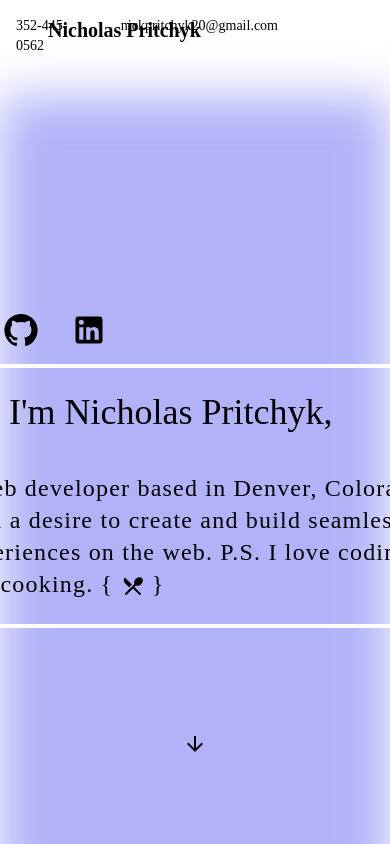
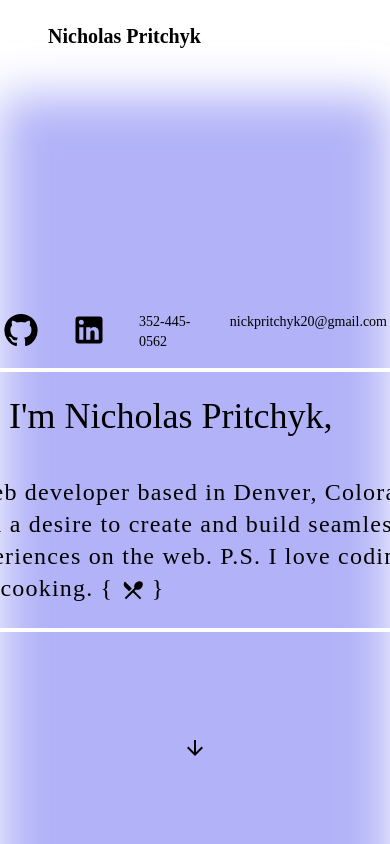
Before and after one commit to nickpritchyk/personalsite, a Next.js app: page / in a window 390 px wide. Shown: the top 844 px of the page. Built offline with nearby package versions, Linux system fonts and the light colour scheme.

Commit message:
navbar mobile ui change

```diff
--- a/app/components/Navbar.jsx
+++ b/app/components/Navbar.jsx
@@ -3,10 +3,10 @@
 function Navbar() {
   return (
     <div className="w-full h-fit p-4">
-        <ul className="flex gap-12 justify-end mr-24 text-xl">
+        <ul className="flex gap-12 items-center justify-end mr-24 text-xl">
             <li className="absolute left-12 font-extrabold select-none cursor-default"> Nicholas Pritchyk </li>
-            <li className="hover:text-[#2d59a1] hover:scale-[1.05] transition-all delay-150 text-sm"> 352-445-0562 </li>
-            <li className="hover:text-[#2d59a1] hover:scale-[1.05] transition-all delay-150 text-sm"> nickpritchyk20@gmail.com </li>
+            <li className="hover:text-[#2d59a1] hover:scale-[1.05] transition-all delay-150 text-sm invisible sm:visible"> 352-445-0562 </li>
+            <li className="hover:text-[#2d59a1] hover:scale-[1.05] transition-all delay-150 text-sm invisible sm:visible"> nickpritchyk20@gmail.com </li>
         </ul>
     </div>
   )
--- a/app/page.jsx
+++ b/app/page.jsx
@@ -58,6 +58,8 @@ export default function Home() {
             <a className="hover:animate-pulse hover:scale-[1.1]" href='https://www.linkedin.com/in/nick-pritchyk-843677197/'>
               <LinkedInIcon style={{ fontSize: '36px'}} />
             </a>
+            <p className="hover:text-[#2d59a1] hover:scale-[1.05] transition-all delay-150 text-sm sm:invisible visible"> 352-445-0562 </p>
+            <p className="hover:text-[#2d59a1] hover:scale-[1.05] transition-all delay-150 text-sm sm:invisible visible"> nickpritchyk20@gmail.com </p>
           </div>
           <h1 className='select-none text-4xl mb-8 w-[30rem] border-t-4 border-white pt-6'> Hi, I'm Nicholas Pritchyk, </h1>
           <h2 className='select-none text-2xl border-b-4 w-[30rem] border-white pb-6 font-extralight tracking-wider'> a web developer based in Denver, Colorado, with a desire to create and build seamless experiences on the web. P.S. I love coding and cooking. {'{'} <LocalDiningIcon /> {'}'} </h2>
```
